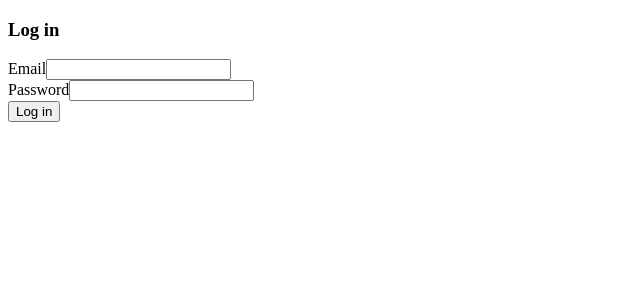
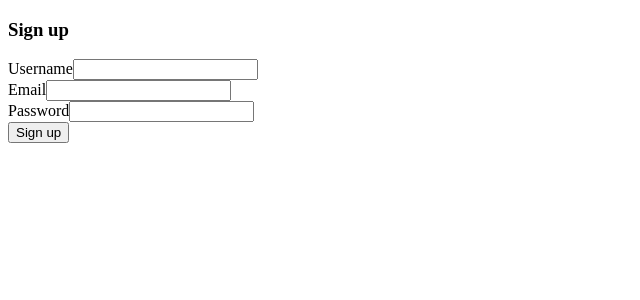
Before and after one commit to Iano-theDev/review-hub, an Angular app in the folder reviewHub/: page / in a window 1280 px wide. Shown: the top 300 px of the page, without its empty margins (0-640 px from the left). Built offline with nearby package versions, Linux system fonts and the light colour scheme.

Commit message:
Update: add register form

```diff
--- a/reviewHub/src/app/app.component.html
+++ b/reviewHub/src/app/app.component.html
@@ -1 +1 @@
-<app-login></app-login>
+<app-sign-up></app-sign-up>
--- a/reviewHub/src/app/app.module.ts
+++ b/reviewHub/src/app/app.module.ts
@@ -4,6 +4,7 @@ import { BrowserModule } from '@angular/platform-browser';
 import { AppRoutingModule } from './app-routing.module';
 import { AppComponent } from './app.component';
 import { LoginComponent } from "./features/auth/login/login.component";
+import { SignUpComponent } from "./features/auth/sign-up/sign-up.component";
 
 @NgModule({
     declarations: [
@@ -14,7 +15,8 @@ import { LoginComponent } from "./features/auth/login/login.component";
     imports: [
         BrowserModule,
         AppRoutingModule,
-        LoginComponent
+        LoginComponent,
+        SignUpComponent
     ]
 })
 export class AppModule { }
--- a/reviewHub/src/app/features/auth/sign-up/sign-up.component.html
+++ b/reviewHub/src/app/features/auth/sign-up/sign-up.component.html
@@ -1 +1,23 @@
-<p>sign-up works!</p>
+<div class="container">
+    <form #signUp="ngForm" (ngSubmit)="onSubmit(signUp)">
+        <h3>Sign up</h3>
+        <div class="input-container">
+            <label for="username">Username</label>
+            <input type="text" name="username" ngModel required #username="ngModel">
+            <span class="invalid-entry" *ngIf="username.touched && username.invalid">Input a valid username, field can not be emmpty</span>
+        </div>
+        <div class="input-container">
+            <label for="email">Email</label>
+            <input type="email" name="email" ngModel required pattern="[a-z0-9._%+-]+@[a-z0-9.-]+\.[a-z]{2,}$" #email="ngModel" >
+            <span class="invalid-entry" *ngIf="email.touched && email.invalid">Enter a valid email address</span>
+        </div>
+        <div class="input-container">
+            <label for="password">Password</label>
+            <input type="password" name="password" ngModel required #password="ngModel">
+            <span class="invalid-entry" *ngIf="password.touched && password.invalid">Enter a valid password</span>
+        </div>
+        <div class="btn">
+            <button>Sign up</button>
+        </div>
+    </form>
+</div>
--- a/reviewHub/src/app/features/auth/sign-up/sign-up.component.ts
+++ b/reviewHub/src/app/features/auth/sign-up/sign-up.component.ts
@@ -1,13 +1,18 @@
 import { Component } from '@angular/core';
 import { CommonModule } from '@angular/common';
+import { FormsModule, NgForm } from '@angular/forms';
 
 @Component({
   selector: 'app-sign-up',
   standalone: true,
-  imports: [CommonModule],
+  imports: [CommonModule, FormsModule],
   templateUrl: './sign-up.component.html',
   styleUrls: ['./sign-up.component.css']
 })
 export class SignUpComponent {
 
+  onSubmit(form:NgForm){
+    alert(`Welcome ${form.value.username}. We're glad to have you here!`)
+  }
+
 }
```
